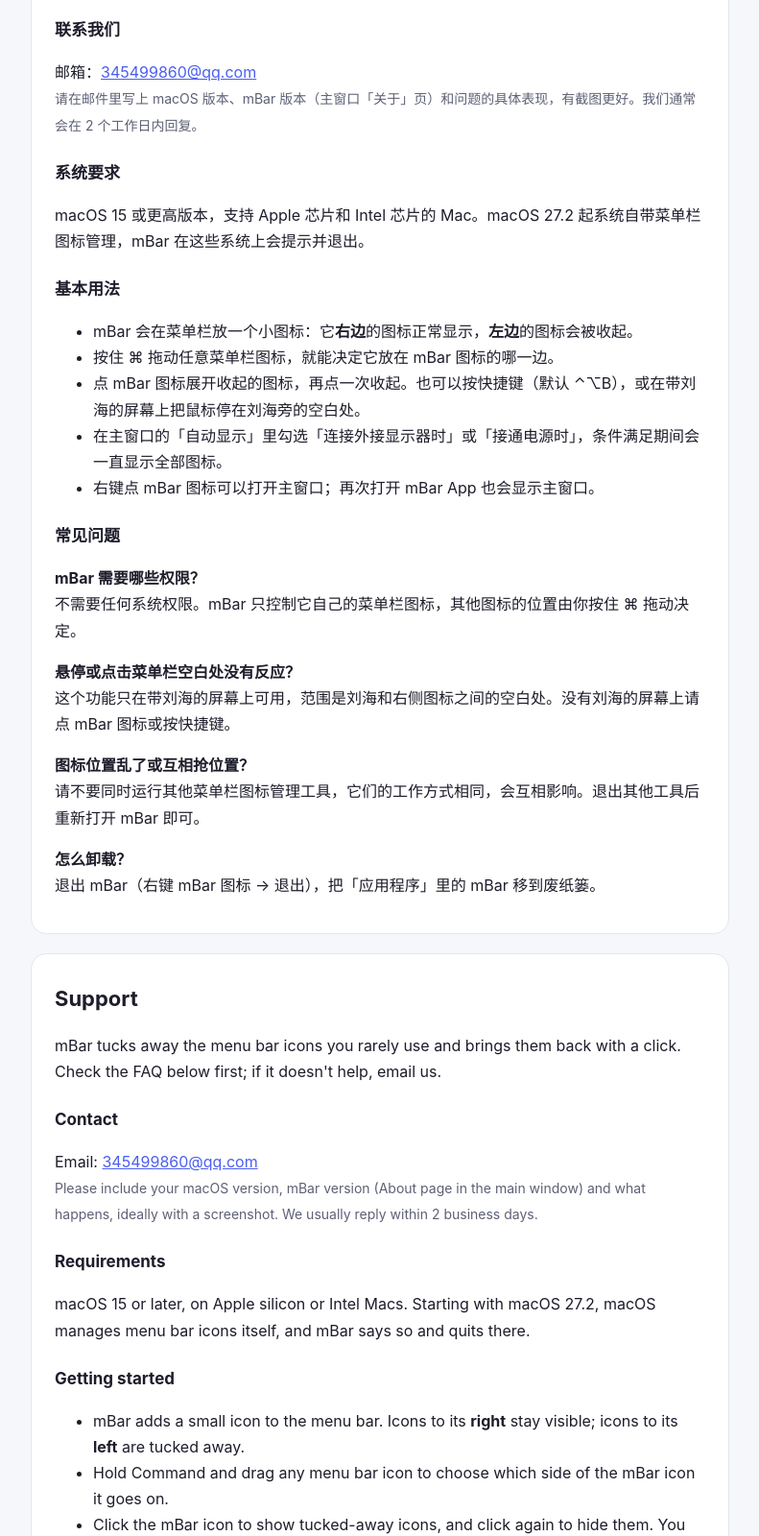
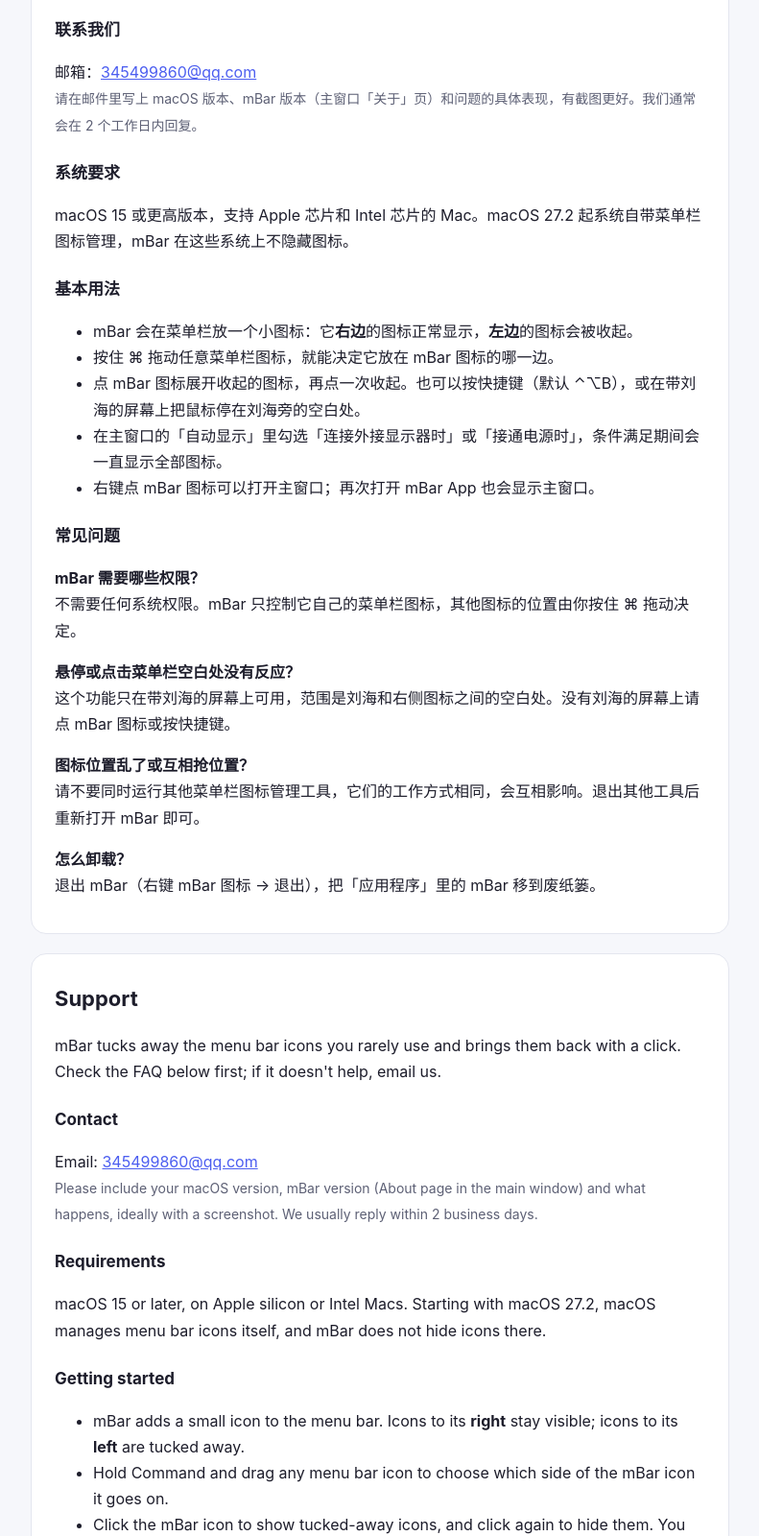
Before and after one commit to huzitonglover/mbar, a plain HTML site: page index.html in a window 1280 px wide. Shown: the part 507-2107 px from the top of the page at 96% size, without its empty margins (244-1035 px from the left). Drawn offline with Linux system fonts and the light colour scheme.

Commit message:
Update macOS 27.2 note: mBar keeps running there and does not hide icons
Co-Authored-By: Claude Fable 5.2 <noreply@anthropic.com>

```diff
--- a/index.html
+++ b/index.html
@@ -30,7 +30,7 @@
   <span class="muted">请在邮件里写上 macOS 版本、mBar 版本（主窗口「关于」页）和问题的具体表现，有截图更好。我们通常会在 2 个工作日内回复。</span></p>
 
   <h3>系统要求</h3>
-  <p>macOS 15 或更高版本，支持 Apple 芯片和 Intel 芯片的 Mac。macOS 27.2 起系统自带菜单栏图标管理，mBar 在这些系统上会提示并退出。</p>
+  <p>macOS 15 或更高版本，支持 Apple 芯片和 Intel 芯片的 Mac。macOS 27.2 起系统自带菜单栏图标管理，mBar 在这些系统上不隐藏图标。</p>
 
   <h3>基本用法</h3>
   <ul>
@@ -64,7 +64,7 @@
   <span class="muted">Please include your macOS version, mBar version (About page in the main window) and what happens, ideally with a screenshot. We usually reply within 2 business days.</span></p>
 
   <h3>Requirements</h3>
-  <p>macOS 15 or later, on Apple silicon or Intel Macs. Starting with macOS 27.2, macOS manages menu bar icons itself, and mBar says so and quits there.</p>
+  <p>macOS 15 or later, on Apple silicon or Intel Macs. Starting with macOS 27.2, macOS manages menu bar icons itself, and mBar does not hide icons there.</p>
 
   <h3>Getting started</h3>
   <ul>
```
